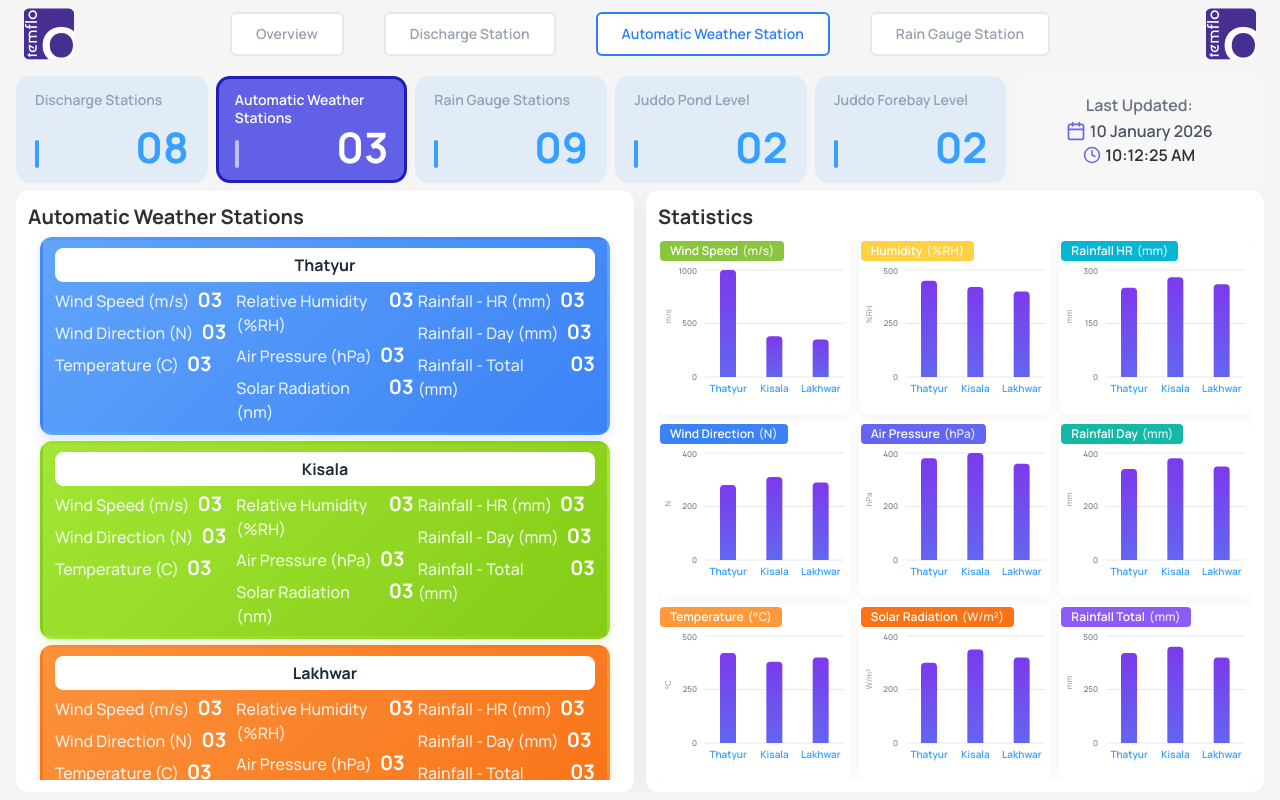
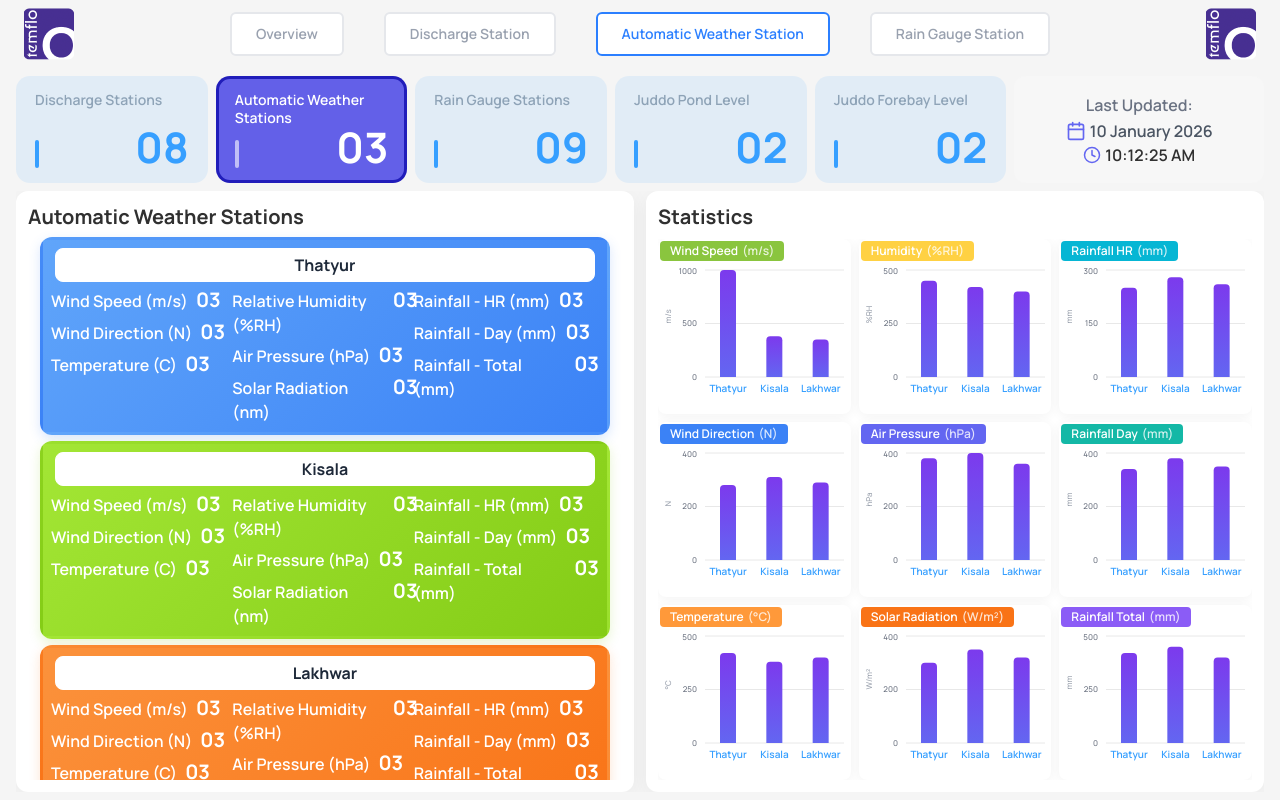
Before and after one commit to brainRottedCoder/temflo-design, a Next.js app: page /overview in a window 1280 px wide. Both pictures are taken after a click on the button "Automatic Weather Station". Built offline with nearby package versions, Linux system fonts and the light colour scheme.

Commit message:
fixed the fint

```diff
--- a/app/components/RainGaugeStationCard.tsx
+++ b/app/components/RainGaugeStationCard.tsx
@@ -64,17 +64,17 @@ export default function RainGaugeStationCard({
 
             {/* Rainfall Sub-heading */}
             <div className="text-center mb-1">
-                <span className="text-lg 2xl:text-base font-semibold opacity-95">Rainfall</span>
-                <span className="text-sm 2xl:text-sm font-medium opacity-80 ml-1">(mm)</span>
+                <span className="text-lg 2xl:text-2xl font-semibold opacity-95">Rainfall</span>
+                <span className="text-sm 2xl:text-lg font-medium opacity-80 ml-1">(mm)</span>
             </div>
 
             {/* Sub-sub headings Row */}
             <div className="grid grid-cols-2 gap-1 2xl:gap-2 text-center">
                 <div className="flex flex-col justify-center">
-                    <span className="text-md    2xl:text-sm font-semibold opacity-90">HR</span>
+                    <span className="text-md 2xl:text-xl font-semibold opacity-90">HR</span>
                 </div>
                 <div className="flex flex-col justify-center">
-                    <span className="text-md 2xl:text-sm font-semibold opacity-90">Total</span>
+                    <span className="text-md 2xl:text-xl font-semibold opacity-90">Total</span>
                 </div>
             </div>
 
--- a/app/components/WeatherStationCard.tsx
+++ b/app/components/WeatherStationCard.tsx
@@ -102,13 +102,13 @@ export default function WeatherStationCard({
 
         return (
             <div
-                className={`flex items-baseline gap-2 2xl:gap-3 cursor-pointer transition-all rounded-md px-1 -mx-1 ${isParamSelected
+                className={`flex items-baseline gap-2 2xl:gap-3 cursor-pointer transition-all rounded-md px-1 -mx-2 ${isParamSelected
                     ? 'bg-white/20 ring-1 ring-white/50'
                     : isSelected ? 'hover:bg-white/10' : ''
                     } ${isDimmed ? 'opacity-40' : ''}`}
                 onClick={(e) => handleParameterClick(e, paramKey)}
             >
-                <span className="text-md 2xl:text-lg text-white/85">{label} {unit}</span>
+                <span className="text-md font-semibold 2xl:text-lg text-white">{label} {unit}</span>
                 <span className="text-xl 2xl:text-3xl font-bold text-white">{values[paramKey]}</span>
             </div>
         );
```
